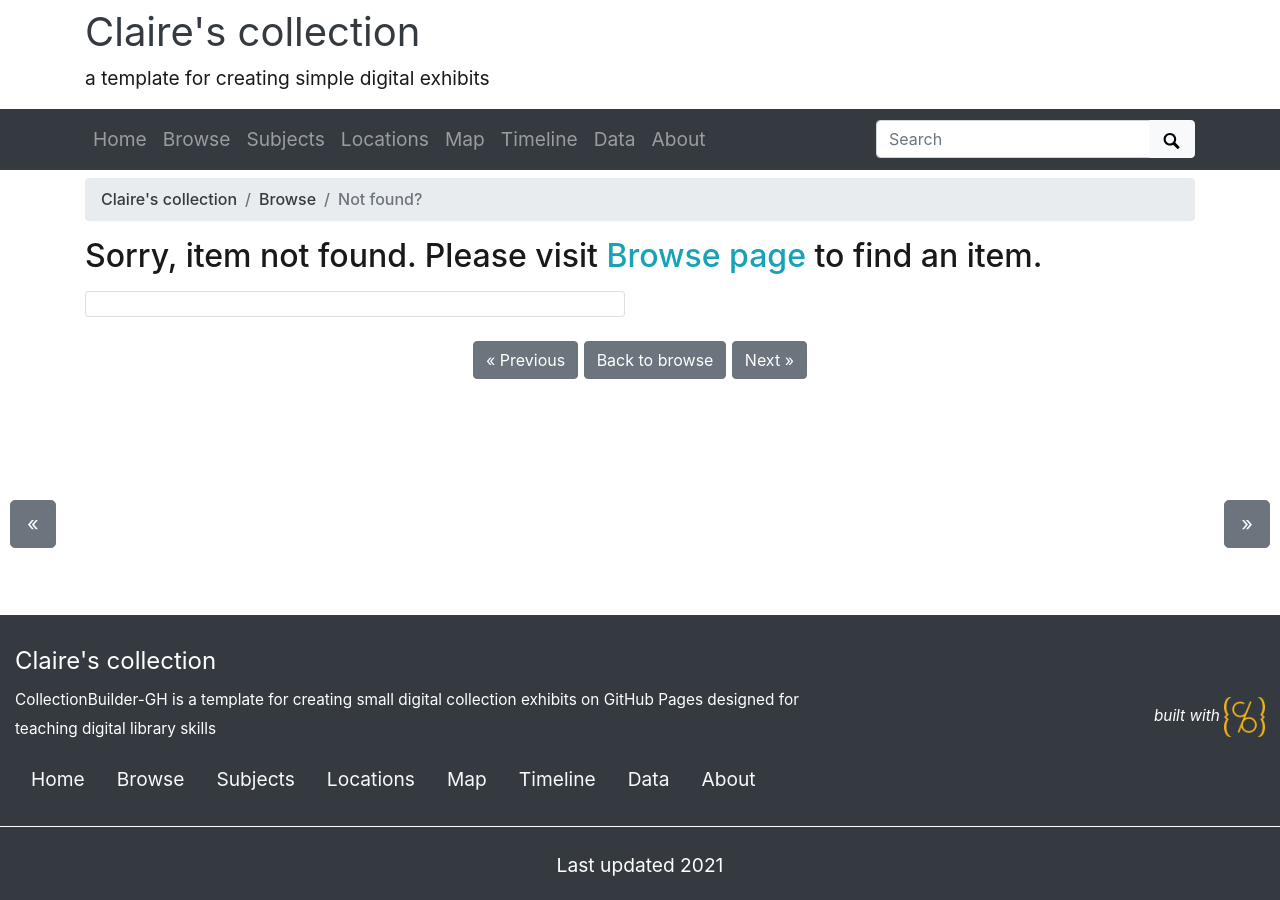
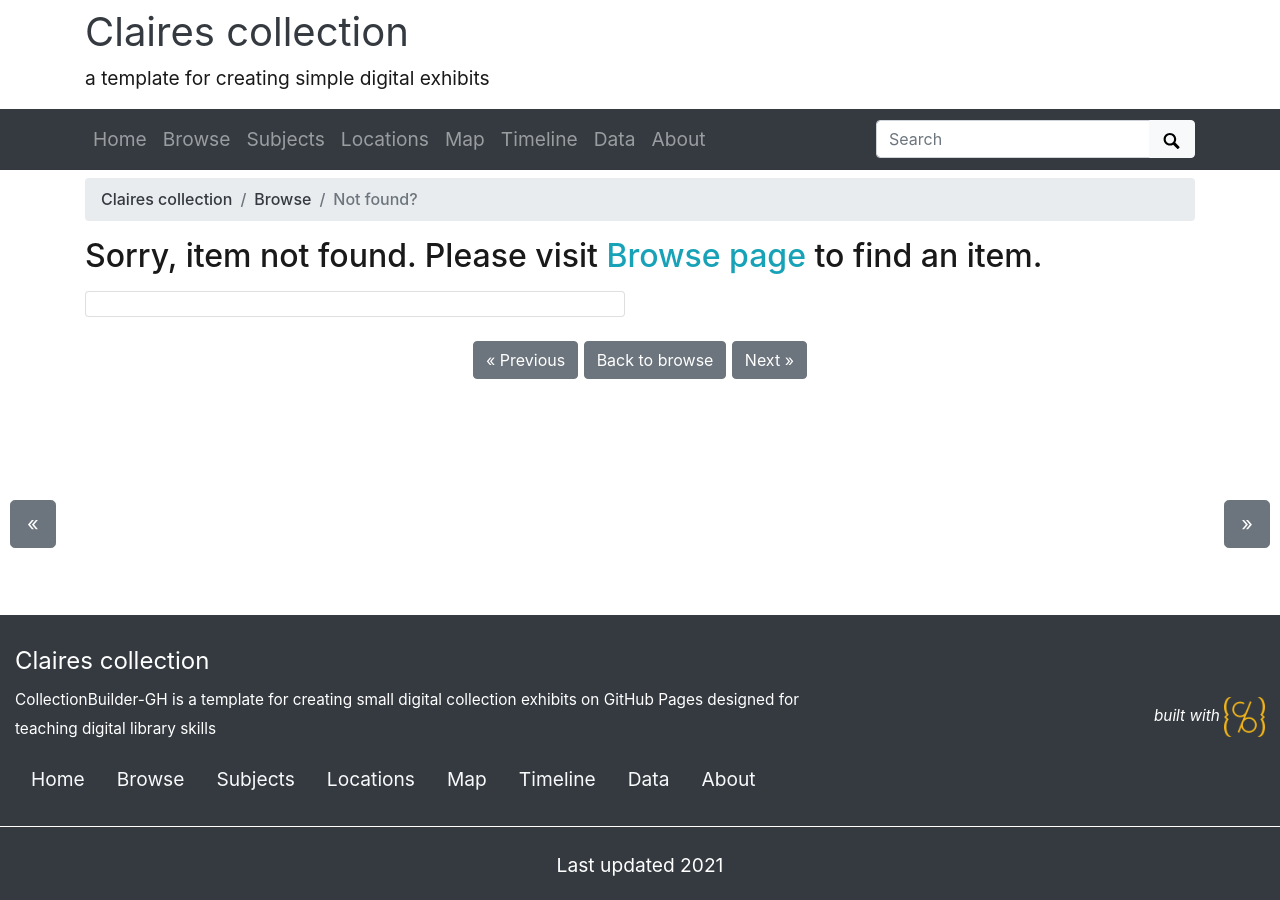
Before and after one commit to celattin/digital-library-capstone, a Jekyll site: the page built from pages/item.md, in a window 1280 px wide. Built offline with Jekyll 4.4.1, drawn with Linux system fonts in a browser that asks for light colours.

Commit message:
Update _config.yml

```diff
--- a/_config.yml
+++ b/_config.yml
@@ -20,7 +20,7 @@ source-code: https://github.com/celattin/digital-library-capstone
 # SITE SETTINGS
 #
 # title of site appears in banner
-title: Claire's collection
+title: 'Claires collection'
 # tagline, a short phrase that will appear throughout the site in the top banner
 tagline: a template for creating simple digital exhibits
 # description appears in meta tags and other locations
```
